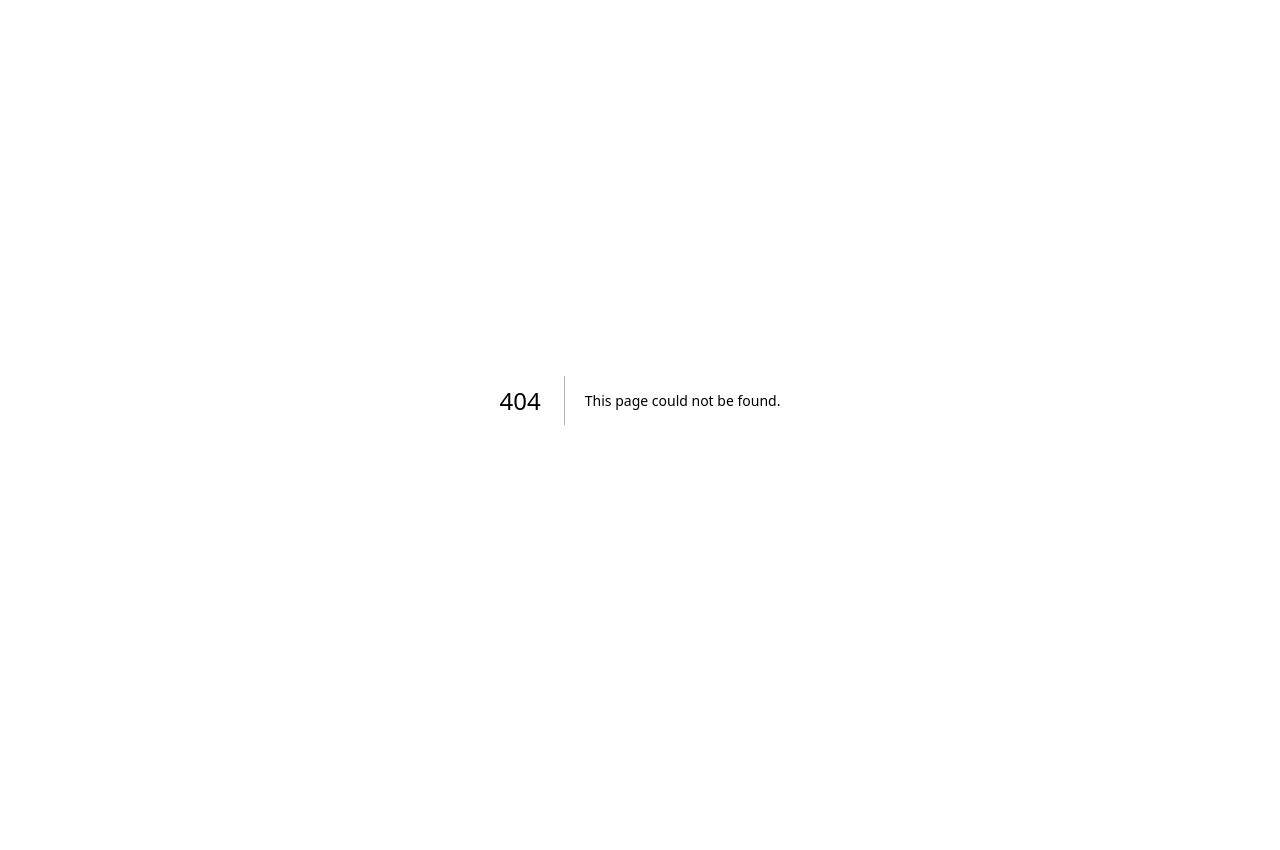
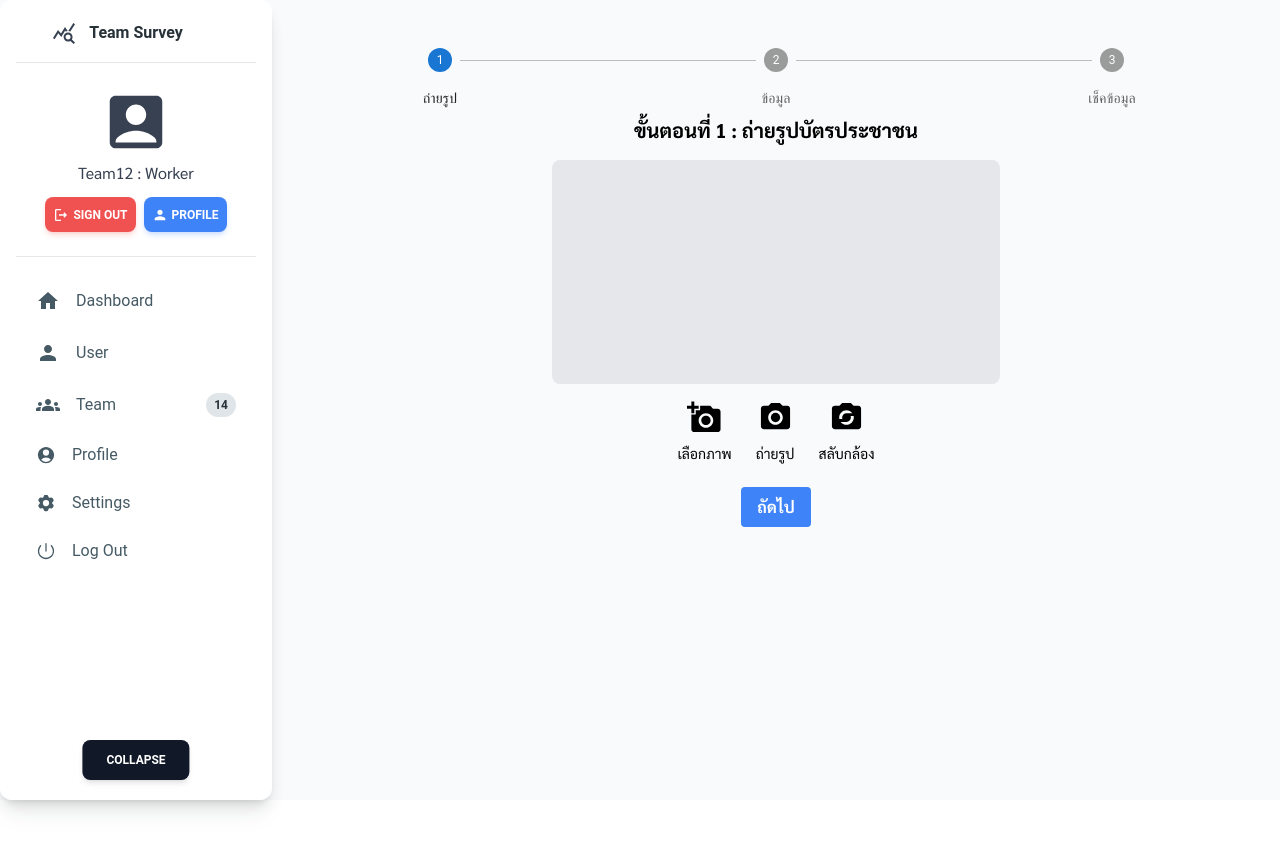
Before and after one commit to patt502090/Team-Survey, a Next.js app in the folder client/: page /servey in a window 1280 px wide. Before the commit this address had no page. Shown: the top 850 px of the page. Before the commit the page ends 800 px from the top, so only its background shows below. Built offline with nearby package versions, Linux system fonts and the light colour scheme; no server answers.

Commit message:
Servey Camera

```diff
--- /dev/null
+++ b/client/src/app/(main)/servey/page.tsx
@@ -0,0 +1,96 @@
+"use client";
+import * as React from "react";
+import Box from "@mui/material/Box";
+import Stepper from "@mui/material/Stepper";
+import Step from "@mui/material/Step";
+import StepLabel from "@mui/material/StepLabel";
+import { useState } from "react";
+import Camera from "@/components/Servey/Camera";
+
+const steps = ["ถ่ายรูป", "ข้อมูล", "เช็คข้อมูล"];
+
+export default function HorizontalLinearAlternativeLabelStepper() {
+  const [activeStep, setActiveStep] = useState(0);
+
+  const handleNext = () => {
+    setActiveStep((prevActiveStep) => prevActiveStep + 1);
+  };
+
+  const handleBack = () => {
+    setActiveStep((prevActiveStep) => prevActiveStep - 1);
+  };
+
+  return (
+    <Box sx={{ width: "100%" }} className="mt-6 sm:mt-8 md:mt-10 lg:mt-12">
+      <Stepper activeStep={activeStep} alternativeLabel>
+        {steps.map((label, index) => (
+          <Step key={label}>
+            <StepLabel>{label}</StepLabel>
+          </Step>
+        ))}
+      </Stepper>
+
+      <div className="step-content flex flex-col h-full justify-between">
+        {activeStep === 0 && (
+          <div>
+            <Camera />
+            <div className="mt-auto flex justify-between px-4 mb-4">
+              <button
+                onClick={handleNext}
+                className="mt-4 bg-blue-500 hover:bg-blue-700 text-white font-bold py-2 px-4 rounded w-full sm:w-auto mx-auto"
+              >
+                ถัดไป
+              </button>
+            </div>
+          </div>
+        )}
+
+        {activeStep === 1 && (
+          <div>
+            <div className="mt-auto flex space-x-4 justify-between px-4 mb-4">
+              {activeStep < steps.length - 1 && (
+                <button
+                  onClick={handleNext}
+                  className="bg-blue-500 hover:bg-blue-700 text-white font-bold py-2 px-4 rounded w-full sm:w-auto mx-auto"
+                >
+                  ถัดไป
+                </button>
+              )}
+              {activeStep > 0 && (
+                <button
+                  onClick={handleBack}
+                  className="bg-gray-500 hover:bg-gray-700 text-white font-bold py-2 px-4 rounded w-full sm:w-auto mx-auto"
+                >
+                  ย้อนกลับ
+                </button>
+              )}
+            </div>
+          </div>
+        )}
+
+        {activeStep === 2 && (
+          <div>
+            <div className="mt-auto flex space-x-4 justify-between px-4 mb-4">
+              {activeStep < steps.length - 1 && (
+                <button
+                  onClick={handleNext}
+                  className="bg-blue-500 hover:bg-blue-700 text-white font-bold py-2 px-4 rounded w-full sm:w-auto mx-auto"
+                >
+                  ถัดไป
+                </button>
+              )}
+              {activeStep > 0 && (
+                <button
+                  onClick={handleBack}
+                  className="bg-gray-500 hover:bg-gray-700 text-white font-bold py-2 px-4 rounded w-full sm:w-auto mx-auto"
+                >
+                  ย้อนกลับ
+                </button>
+              )}
+            </div>
+          </div>
+        )}
+      </div>
+    </Box>
+  );
+}
--- /dev/null
+++ b/client/src/components/Servey/Camera.tsx
@@ -0,0 +1,173 @@
+"use client";
+import { useState, useRef, useEffect } from "react";
+import AddAPhotoIcon from "@mui/icons-material/AddAPhoto";
+import CameraAltIcon from "@mui/icons-material/CameraAlt";
+import PartyModeIcon from "@mui/icons-material/PartyMode";
+
+export default function Camera() {
+  const [image, setImage] = useState<string | null>(null);
+  const [facingMode, setFacingMode] = useState<"user" | "environment">(
+    "environment"
+  );
+  const [showPermissionPopup, setShowPermissionPopup] = useState(false);
+  const videoRef = useRef<HTMLVideoElement>(null);
+  const canvasRef = useRef<HTMLCanvasElement>(null);
+  const streamRef = useRef<MediaStream | null>(null);
+
+  const stopStream = () => {
+    if (streamRef.current) {
+      streamRef.current.getTracks().forEach((track) => track.stop());
+      streamRef.current = null;
+    }
+  };
+
+  const startCamera = async (facingMode: "user" | "environment") => {
+    stopStream();
+
+    if (!navigator.mediaDevices || !navigator.mediaDevices.getUserMedia) {
+      alert(
+        "Your browser does not support camera access or is not using HTTPS."
+      );
+      return;
+    }
+
+    try {
+      const stream = await navigator.mediaDevices.getUserMedia({
+        video: { facingMode: facingMode },
+      });
+      streamRef.current = stream;
+      if (videoRef.current) {
+        videoRef.current.srcObject = stream;
+        videoRef.current.play();
+      }
+    } catch (err) {
+      const error = err as Error;
+      console.error("Cannot access camera:", error);
+      if (error.name === "NotAllowedError") {
+        setShowPermissionPopup(true);
+      } else {
+        alert("Cannot access the camera. Please check your camera settings.");
+      }
+    }
+  };
+
+  const takePhoto = () => {
+    if (videoRef.current && canvasRef.current) {
+      const context = canvasRef.current.getContext("2d");
+      if (context) {
+        canvasRef.current.width = videoRef.current.videoWidth;
+        canvasRef.current.height = videoRef.current.videoHeight;
+        context.drawImage(
+          videoRef.current,
+          0,
+          0,
+          canvasRef.current.width,
+          canvasRef.current.height
+        );
+        setImage(canvasRef.current.toDataURL("image/png"));
+      }
+    }
+  };
+
+  const uploadPhoto = (event: React.ChangeEvent<HTMLInputElement>) => {
+    const file = event.target.files?.[0];
+    if (file) {
+      const reader = new FileReader();
+      reader.onload = (e) => {
+        setImage(e.target?.result as string);
+      };
+      reader.readAsDataURL(file);
+    }
+  };
+
+  useEffect(() => {
+    startCamera(facingMode);
+    return stopStream;
+  }, []);
+
+  const toggleCamera = () => {
+    const newFacingMode = facingMode === "user" ? "environment" : "user";
+    setFacingMode(newFacingMode);
+    startCamera(newFacingMode);
+  };
+
+  return (
+    <div className="flex flex-col items-center p-2 space-y-4">
+      <h2 className="text-xl font-bold ">ขั้นตอนที่ 1 : ถ่ายรูปบัตรประชาชน</h2>
+
+      <video
+        ref={videoRef}
+        className="w-full h-auto rounded-lg max-w-md bg-gray-200"
+      />
+
+      <div className="flex justify-center space-x-6 mt-4">
+        <label htmlFor="file-upload" className="cursor-pointer text-center">
+          <AddAPhotoIcon
+            fontSize="large"
+            className="text-black hover:text-gray-700"
+          />
+          <div className="mt-2 text-sm">เลือกภาพ</div>
+          <input
+            id="file-upload"
+            type="file"
+            accept="image/*"
+            onChange={uploadPhoto}
+            className="hidden"
+          />
+        </label>
+
+        <button
+          onClick={takePhoto}
+          className="text-center flex flex-col items-center"
+        >
+          <CameraAltIcon
+            fontSize="large"
+            className="text-black hover:text-gray-700"
+          />
+          <div className="mt-2 text-sm">ถ่ายรูป</div>
+        </button>
+
+        <button
+          onClick={toggleCamera}
+          className="text-center flex flex-col items-center"
+        >
+          <PartyModeIcon
+            fontSize="large"
+            className="text-black hover:text-gray-700"
+          />
+          <div className="mt-2 text-sm">สลับกล้อง</div>
+        </button>
+      </div>
+
+      {image && (
+        <div className="mt-4">
+          <h3 className="text-lg font-semibold mb-2">Preview:</h3>
+          <img
+            src={image}
+            alt="Preview"
+            className="w-full h-auto max-w-md rounded-lg"
+          />
+        </div>
+      )}
+
+      {showPermissionPopup && (
+        <div className="fixed inset-0 bg-black bg-opacity-50 flex items-center justify-center z-50">
+          <div className="bg-white p-6 rounded-lg text-center">
+            <p>Please allow camera access to use this feature.</p>
+            <button
+              onClick={() => {
+                setShowPermissionPopup(false);
+                startCamera(facingMode);
+              }}
+              className="mt-4 bg-blue-500 hover:bg-blue-700 text-white font-bold py-2 px-4 rounded"
+            >
+              Try Again
+            </button>
+          </div>
+        </div>
+      )}
+
+      <canvas ref={canvasRef} className="hidden" />
+    </div>
+  );
+}
```
